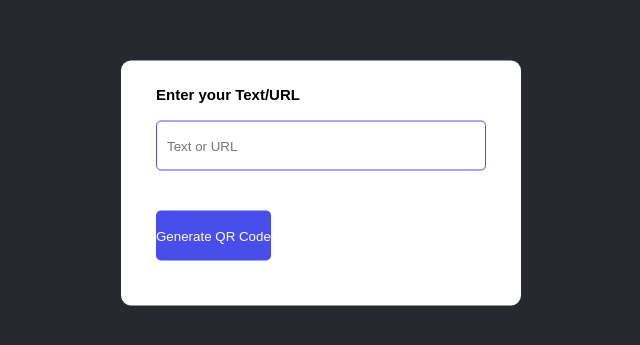
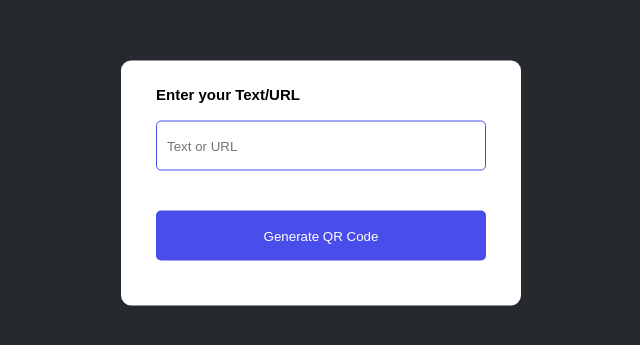
Before and after one commit to DanielChin327/qr_code_generator, a plain HTML site: page index.html in a window 1280 px wide. Shown: the part 217-562 px from the top of the page, without its empty margins (319-959 px from the left). Drawn offline with Linux system fonts and the light colour scheme.

Commit message:
added JS

```diff
--- a/index.html
+++ b/index.html
@@ -14,5 +14,6 @@
 
 
 </div>
+<script src="script.js"></script>
 </body>
 </html>
--- a/style.css
+++ b/style.css
@@ -28,7 +28,7 @@ body{
   margin-bottom: 8px;
 }
 
-.container input {
+.container input{
   width: 100%;
   height: 50px;
   border: 1px solid #494eea;
@@ -38,8 +38,8 @@ body{
   border-radius: 5px;
 }
 
-.container button {
-  width: 100;
+.container button{
+  width: 100%;
   height: 50px;
   background: #494eea;
   color: #fff;
```
